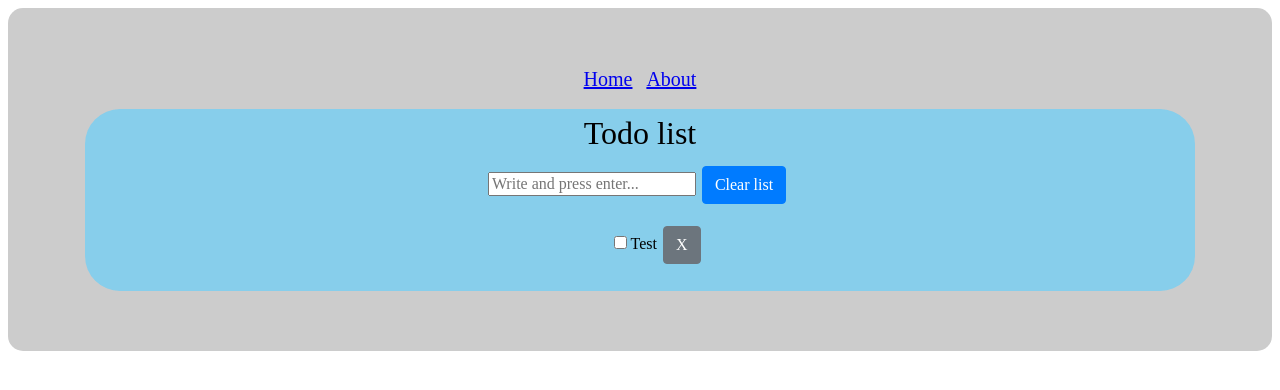
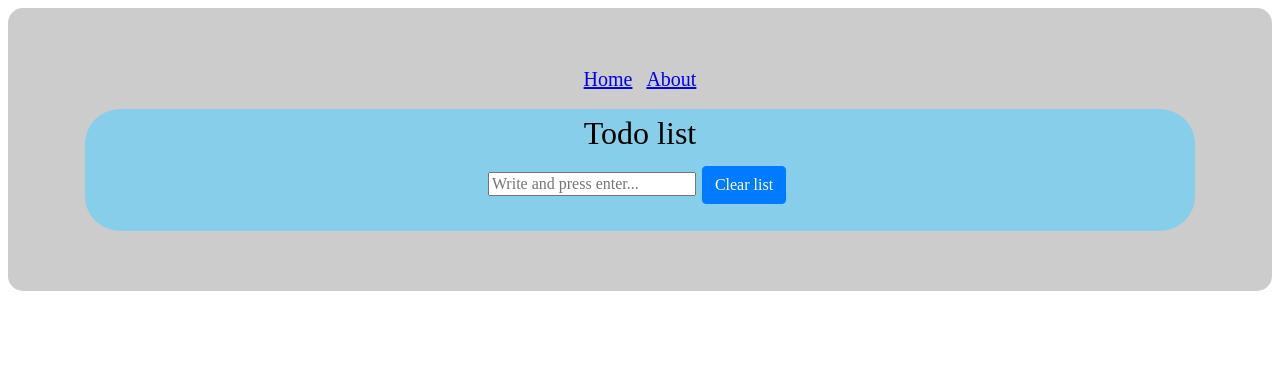
Before and after one commit to SqrtLewy/todo-list-vue.js, a Vue app: page / in a window 1280 px wide. Shown: the top 390 px of the page. Built offline with nearby package versions, Linux system fonts and the light colour scheme; a web font is replaced by a local one.

Commit message:
add localStorage

```diff
--- a/src/views/Home.vue
+++ b/src/views/Home.vue
@@ -24,8 +24,16 @@
     export default {
         data() {
             return{
-                todos: [{text: 'Test', complete: false, id: Date.now()}]
+                todos: JSON.parse(localStorage.getItem('todos')) || [],
             };
+        },
+        watch: {
+            todos: {
+                deep: true,
+                handler() {
+                    localStorage.setItem('todos', JSON.stringify(this.todos));
+                }
+            }
         },
         methods: {
             addTodo({target}){
```
